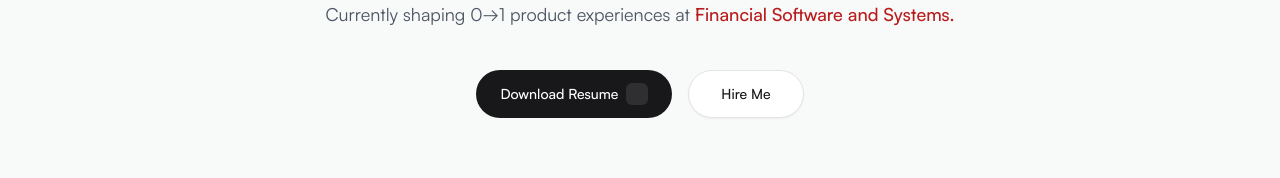
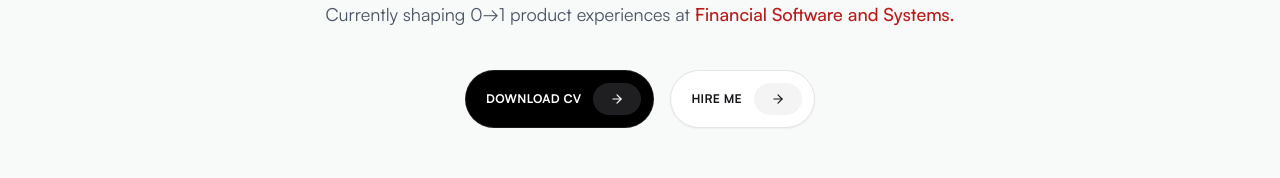
Before and after one commit to gunalm4624/portfolio, a Next.js app: page / in a window 1280 px wide. Shown: the part 384-562 px from the top of the page. Built offline with nearby package versions, Linux system fonts and the light colour scheme.

Commit message:
Button Changes

```diff
--- a/src/app/page.tsx
+++ b/src/app/page.tsx
@@ -37,30 +37,50 @@ export default function HomePage() {
                 </p>
             </Reveal>
 
-            <Reveal width="100%" className="flex justify-center mt-10" delay={0.4}>
-                <div className="flex flex-col sm:flex-row items-center gap-4">
-                    <motion.a
-                        href="/assets/Gunal Product Designer.pdf"
-                        target="_blank"
-                        rel="noopener noreferrer"
-                        className="h-12 px-6 flex items-center gap-2 bg-zinc-900 text-white rounded-full text-sm font-medium hover:bg-zinc-800 transition-colors group"
-                        whileHover={{ scale: 1.02 }}
-                        whileTap={{ scale: 0.98 }}
-                    >
-                        <span>Download Resume</span>
-                        <div className="bg-white/10 p-1 rounded-md group-hover:bg-white/20 transition-colors">
-                            <ArrowRight className="w-3.5 h-3.5 invisible group-hover:visible group-hover:translate-x-0.5 transition-all" />
-                        </div>
-                    </motion.a>
+            <Reveal width="100%" className="flex justify-center mt-10 w-full" delay={0.4}>
+                <div className="flex flex-col sm:flex-row items-center gap-4 w-100 justify-center px-4 sm:px-0">
+                    {/* Download CV — Ping Me style */}
+                    <a href="/assets/Gunal Product Designer.pdf" target="_blank" rel="noopener noreferrer" className="group w-full sm:w-auto">
+                        <motion.div
+                            className="flex items-center justify-between gap-3 bg-black pl-5 pr-3 py-3 rounded-full border border-white/10 hover:bg-zinc-900 transition-colors w-full sm:w-auto"
+                            whileHover="hover"
+                            initial="initial"
+                        >
+                            <div className="w-12 sm:hidden" />
+                            <span className="flex-1 sm:flex-none text-center sm:text-left text-xs font-bold text-white tracking-wide uppercase">Download CV</span>
+                            <div className="bg-zinc-800/80 px-3 py-2 rounded-full relative overflow-hidden h-8 w-12 flex items-center justify-center">
+                                <motion.div className="relative flex items-center justify-center w-full h-full" transition={{ duration: 0.8, ease: "easeInOut" }}>
+                                    <motion.div variants={{ hover: { x: 30, opacity: 0 }, initial: { x: 0, opacity: 1 } }} className="absolute">
+                                        <ArrowRight className="w-3.5 h-3.5 text-white" />
+                                    </motion.div>
+                                    <motion.div variants={{ hover: { x: 0, opacity: 1 }, initial: { x: -30, opacity: 0 } }} className="absolute">
+                                        <ArrowRight className="w-3.5 h-3.5 text-white" />
+                                    </motion.div>
+                                </motion.div>
+                            </div>
+                        </motion.div>
+                    </a>
 
-                    <Link href="/contact" className="contents">
-                        <motion.button
-                            className="h-12 px-8 flex items-center justify-center bg-white text-zinc-900 rounded-full text-sm font-medium border border-zinc-200 shadow-sm hover:bg-zinc-50 transition-colors"
-                            whileHover={{ scale: 1.02 }}
-                            whileTap={{ scale: 0.98 }}
+                    {/* Hire Me — white pill */}
+                    <Link href="/contact" className="group w-full sm:w-auto">
+                        <motion.div
+                            className="flex items-center justify-between gap-3 bg-white pl-5 pr-3 py-3 rounded-full border border-zinc-200 shadow-sm hover:bg-zinc-50 transition-colors w-full sm:w-auto"
+                            whileHover="hover"
+                            initial="initial"
                         >
-                            Hire Me
-                        </motion.button>
+                            <div className="w-12 sm:hidden" />
+                            <span className="flex-1 sm:flex-none text-center sm:text-left text-xs font-bold text-zinc-900 tracking-wide uppercase">Hire Me</span>
+                            <div className="bg-zinc-100 px-3 py-2 rounded-full relative overflow-hidden h-8 w-12 flex items-center justify-center">
+                                <motion.div className="relative flex items-center justify-center w-full h-full" transition={{ duration: 0.8, ease: "easeInOut" }}>
+                                    <motion.div variants={{ hover: { x: 30, opacity: 0 }, initial: { x: 0, opacity: 1 } }} className="absolute">
+                                        <ArrowRight className="w-3.5 h-3.5 text-zinc-900" />
+                                    </motion.div>
+                                    <motion.div variants={{ hover: { x: 0, opacity: 1 }, initial: { x: -30, opacity: 0 } }} className="absolute">
+                                        <ArrowRight className="w-3.5 h-3.5 text-zinc-900" />
+                                    </motion.div>
+                                </motion.div>
+                            </div>
+                        </motion.div>
                     </Link>
                 </div>
             </Reveal>
--- a/src/app/work/page.tsx
+++ b/src/app/work/page.tsx
@@ -55,7 +55,7 @@ const projects: Project[] = [
 
 export default function WorkPage() {
     return (
-        <div className="pt-24">
+        <div className="pt-16">
             <div className="max-w-7xl mx-auto space-y-8 md:space-y-12">
                 {projects.map((project, index) => (
                     <motion.div
```
